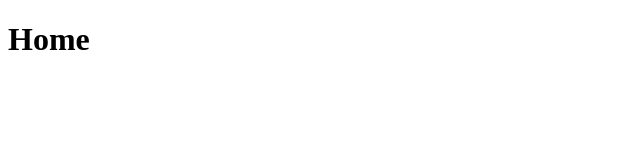
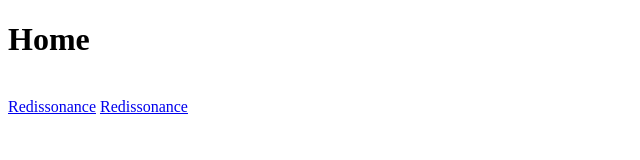
Before and after one commit to DeadlyArtist/ttrpgs, a plain HTML site: page index.html in a window 1280 px wide. Shown: the whole page, without its empty margins (0-640 px from the left). Drawn offline with Linux system fonts and the light colour scheme.

Commit message:
Update index.html

```diff
--- a/index.html
+++ b/index.html
@@ -8,5 +8,8 @@
 
  <body>
   <h1>Home</h1>
+  <br>
+  <a href="/redissonance">Redissonance</a>
+  <a href="/redissonance.html">Redissonance</a>
  </body>
 </html>
```
